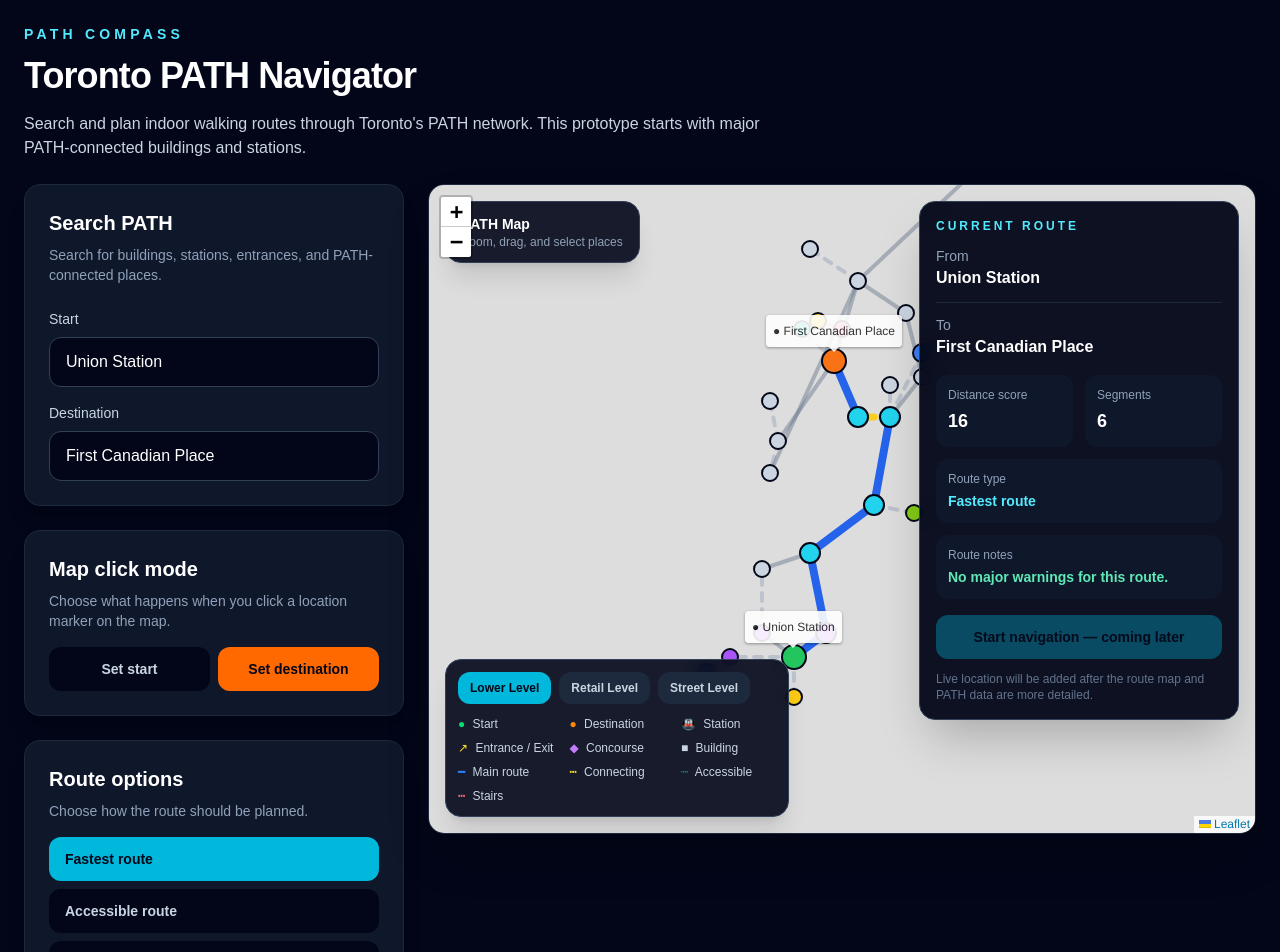
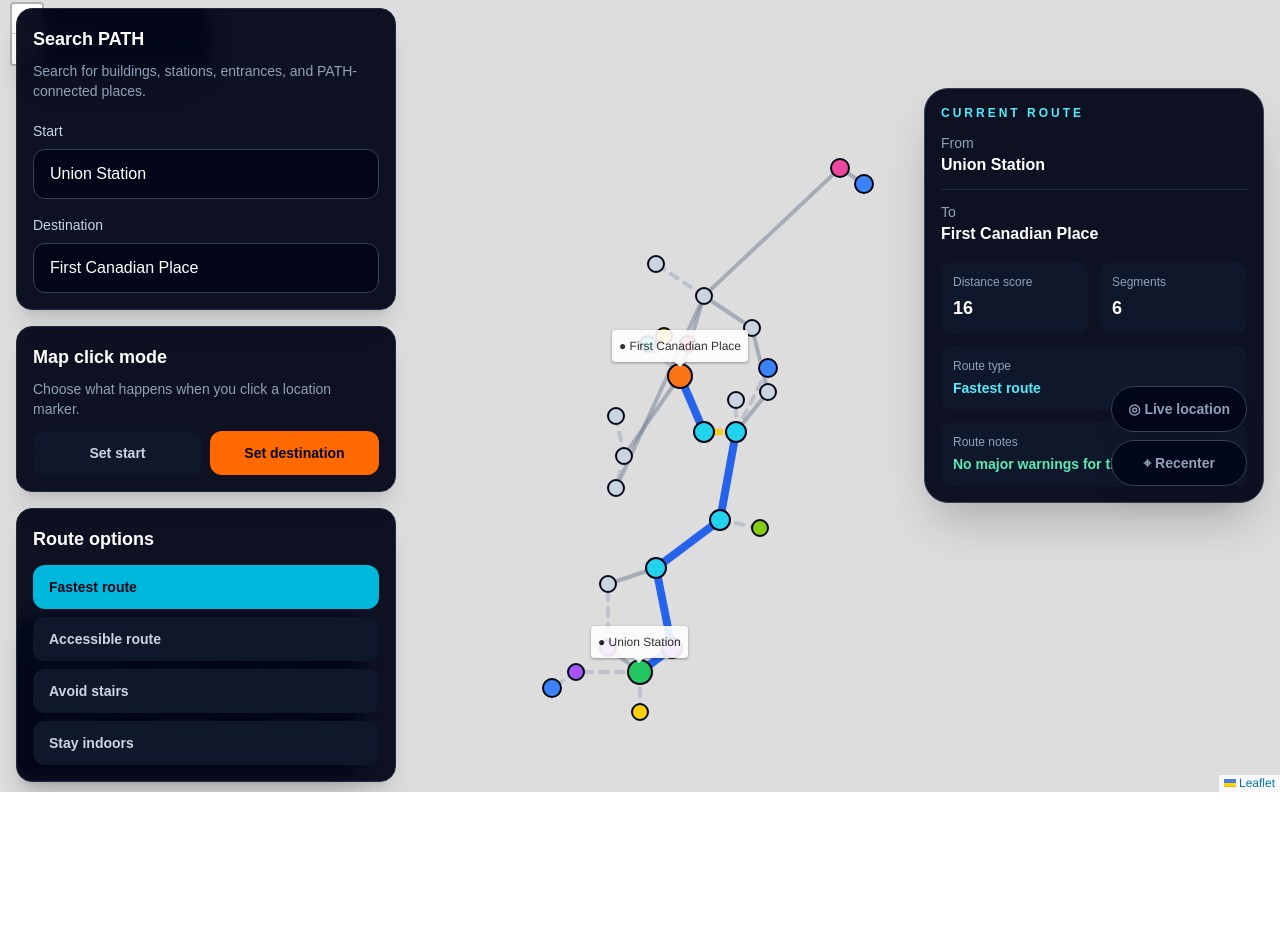
Before and after one commit to rcordi/path-compass, a Next.js app: page / in a window 1280 px wide. Shown: the part 8-960 px from the top of the page. After the commit the page ends 800 px from the top, so only its background shows below. Built offline with nearby package versions, Linux system fonts and the light colour scheme.

Commit message:
Redesign layout as full screen map with overlays

```diff
--- a/src/app/page.tsx
+++ b/src/app/page.tsx
@@ -13,12 +13,14 @@
   {
     ssr: false,
     loading: () => (
-      <div className="flex h-[650px] items-center justify-center rounded-2xl border border-slate-800 bg-slate-950 text-slate-300">
+      <div className="flex h-screen w-screen items-center justify-center bg-slate-950 text-slate-300">
         Loading map...
       </div>
     ),
   }
 );
+
+
 
 export default function Home() {
   const [startId, setStartId] = useState("union-station");
@@ -29,48 +31,59 @@
   const [routePreference, setRoutePreference] = useState<RoutePreference>("fastest");
 
   const route = findRoute(startId, endId, nodes, edges, routePreference);
+  const [fitRouteTrigger, setFitRouteTrigger] = useState(0);
 
+  function updateRouteSelection(type: "start" | "destination", nodeId: string) {
+    if (type === "start") {
+      setStartId(nodeId);
+    } else {
+      setEndId(nodeId);
+    }
+
+    setFitRouteTrigger((current) => current + 1);
+  }
   return (
-    <main className="min-h-screen bg-slate-950 text-white">
-      <section className="mx-auto flex max-w-7xl flex-col gap-6 px-6 py-8">
-        <div>
-          <p className="text-sm font-semibold uppercase tracking-[0.3em] text-cyan-300">
-            Path Compass
-          </p>
-          <h1 className="mt-3 text-4xl font-bold tracking-tight">
-            Toronto PATH Navigator
-          </h1>
-          <p className="mt-4 max-w-3xl text-slate-300">
-            Search and plan indoor walking routes through Toronto&apos;s PATH
-            network. This prototype starts with major PATH-connected buildings
-            and stations.
-          </p>
+  <main className="relative h-screen w-screen overflow-hidden bg-slate-950 text-white">
+    <div className="absolute inset-0">
+      <PathMap
+        nodes={nodes}
+        edges={edges}
+        route={route}
+        startId={startId}
+        endId={endId}
+        routePreference={routePreference}
+        fitRouteTrigger={fitRouteTrigger}
+        onSelectNode={(nodeId: string) => {
+          updateRouteSelection(mapClickMode, nodeId);
+        }}
+      />
     </div>
 
-        <div className="grid gap-6 lg:grid-cols-[380px_1fr]">
-          <aside className="space-y-6">
+    <div className="absolute left-4 top-4 z-[1100] w-[380px] space-y-4">
       <SearchPanel
         nodes={nodes}
         startId={startId}
         endId={endId}
-                onStartChange={setStartId}
-                onEndChange={setEndId}
+        onStartChange={(nodeId: string) => updateRouteSelection("start", nodeId)}
+        onEndChange={(nodeId: string) =>
+          updateRouteSelection("destination", nodeId)
+        }
       />
 
-          <div className="rounded-2xl border border-slate-800 bg-slate-900 p-6 shadow-xl">
-            <h2 className="text-xl font-semibold">Map click mode</h2>
+      <div className="rounded-2xl border border-slate-800 bg-slate-950/95 p-4 shadow-xl backdrop-blur">
+        <h2 className="text-lg font-semibold">Map click mode</h2>
         <p className="mt-2 text-sm text-slate-400">
-              Choose what happens when you click a location marker on the map.
+          Choose what happens when you click a location marker.
         </p>
 
-            <div className="mt-4 grid grid-cols-2 gap-2">
+        <div className="mt-3 grid grid-cols-2 gap-2">
           <button
             type="button"
             onClick={() => setMapClickMode("start")}
             className={`rounded-xl px-4 py-3 text-sm font-semibold transition ${
               mapClickMode === "start"
                 ? "bg-green-500 text-slate-950"
-                    : "bg-slate-950 text-slate-300 hover:bg-slate-800"
+                : "bg-slate-900 text-slate-300 hover:bg-slate-800"
             }`}
           >
             Set start
@@ -82,20 +95,18 @@
             className={`rounded-xl px-4 py-3 text-sm font-semibold transition ${
               mapClickMode === "destination"
                 ? "bg-orange-500 text-slate-950"
-                    : "bg-slate-950 text-slate-300 hover:bg-slate-800"
+                : "bg-slate-900 text-slate-300 hover:bg-slate-800"
             }`}
           >
             Set destination
           </button>
         </div>
       </div>
-          <div className="rounded-2xl border border-slate-800 bg-slate-900 p-6 shadow-xl">
-          <h2 className="text-xl font-semibold">Route options</h2>
-          <p className="mt-2 text-sm text-slate-400">
-            Choose how the route should be planned.
-          </p>
 
-          <div className="mt-4 grid gap-2">
+      <div className="rounded-2xl border border-slate-800 bg-slate-950/95 p-4 shadow-xl backdrop-blur">
+        <h2 className="text-lg font-semibold">Route options</h2>
+
+        <div className="mt-3 grid gap-2">
           {[
             { label: "Fastest route", value: "fastest" },
             { label: "Accessible route", value: "accessible" },
@@ -105,11 +116,14 @@
             <button
               key={option.value}
               type="button"
-                onClick={() => setRoutePreference(option.value as RoutePreference)}
+              onClick={() => {
+                setRoutePreference(option.value as RoutePreference);
+                setFitRouteTrigger((current) => current + 1);
+              }}
               className={`rounded-xl px-4 py-3 text-left text-sm font-semibold transition ${
                 routePreference === option.value
                   ? "bg-cyan-500 text-slate-950"
-                    : "bg-slate-950 text-slate-300 hover:bg-slate-800"
+                  : "bg-slate-900 text-slate-300 hover:bg-slate-800"
               }`}
             >
               {option.label}
@@ -117,65 +131,7 @@
           ))}
         </div>
       </div>
-
-            <div className="rounded-2xl border border-slate-800 bg-slate-900 p-6 shadow-xl">
-              <h2 className="text-xl font-semibold">Route summary</h2>
-
-              {!route ? (
-                <p className="mt-4 text-red-300">
-                  No route found between those locations yet.
-                </p>
-              ) : route.steps.length === 0 ? (
-                <p className="mt-4 text-slate-300">
-                  You are already at your destination.
-                </p>
-              ) : (
-                <>
-                  <p className="mt-4 text-slate-300">
-                    Distance score:{" "}
-                    <span className="font-semibold text-white">
-                      {route.totalDistance}
-                    </span>
-                  </p>
-
-                  <ol className="mt-4 space-y-3">
-                    {route.steps.map((step, index) => (
-                      <li
-                        key={`${step.from.id}-${step.to.id}`}
-                        className="rounded-xl border border-slate-800 bg-slate-950 p-3"
-                      >
-                        <p className="text-xs font-semibold text-cyan-300">
-                          Step {index + 1}
-                        </p>
-                        <p className="mt-1 text-sm font-medium">
-                          {step.from.name} → {step.to.name}
-                        </p>
-                      </li>
-                    ))}
-                  </ol>
-                </>
-              )}
     </div>
-          </aside>
-
-          <PathMap
-            nodes={nodes}
-            edges={edges}
-            route={route}
-            startId={startId}
-            endId={endId}
-            routePreference={routePreference}
-            onSelectNode={(nodeId) => {
-              if (mapClickMode === "start") {
-                setStartId(nodeId);
-                return;
-              }
-
-              setEndId(nodeId);
-            }}
-          />
-        </div>
-      </section>
   </main>
 );
 }
--- a/src/components/PathMap.tsx
+++ b/src/components/PathMap.tsx
@@ -1,6 +1,6 @@
 "use client";
 
-import { useEffect, useState } from "react";
+import { useEffect, useRef, useState } from "react";
 import {
   CircleMarker,
   MapContainer,
@@ -25,6 +25,7 @@
   startId: string;
   endId: string;
   routePreference: RoutePreference;
+  fitRouteTrigger: number;
   onSelectNode?: (nodeId: string) => void;
 };
 
@@ -191,10 +192,23 @@
   );
 }
 
-function FitMapToRoute({ route }: { route: RouteResult | null }) {
+function FitMapToRoute({
+  route,
+  fitRouteTrigger,
+}: {
+  route: RouteResult | null;
+  fitRouteTrigger: number;
+}) {
   const map = useMap();
+  const previousTriggerRef = useRef(fitRouteTrigger);
 
   useEffect(() => {
+    if (previousTriggerRef.current === fitRouteTrigger) {
+      return;
+    }
+
+    previousTriggerRef.current = fitRouteTrigger;
+
     if (!route || route.steps.length === 0) {
       return;
     }
@@ -213,10 +227,10 @@
     const bounds = latLngBounds(routePositions);
 
     map.fitBounds(bounds, {
-      padding: [60, 60],
+      padding: [90, 90],
       maxZoom: 5,
     });
-  }, [map, route]);
+  }, [fitRouteTrigger, map, route]);
 
   return null;
 }
@@ -228,6 +242,7 @@
   startId,
   endId,
   routePreference,
+  fitRouteTrigger,
   onSelectNode,
 }: PathMapProps) {
   const nodeMap = new Map(nodes.map((node) => [node.id, node]));
@@ -296,12 +311,14 @@
   };
 
   return (
-    <div className="relative h-[650px] overflow-hidden rounded-2xl border border-slate-800 bg-slate-950 shadow-2xl">
+    <div className="relative h-screen w-full overflow-hidden bg-slate-950">
       <div className="absolute left-4 top-4 z-[1000] rounded-2xl border border-slate-700 bg-slate-950/90 px-4 py-3 shadow-xl backdrop-blur">
         <p className="text-sm font-semibold text-white">PATH Map</p>
         <p className="text-xs text-slate-400">Zoom, drag, and select places</p>
       </div>
-      <div className="absolute right-4 top-4 z-[1000] w-[320px] rounded-2xl border border-slate-700 bg-slate-950/95 p-4 shadow-2xl backdrop-blur">
+
+  {/* Route Card */}
+  <div className="absolute right-4 top-24 z-[1000] w-[340px] rounded-3xl border border-slate-700 bg-slate-950/95 p-4 shadow-2xl backdrop-blur">
   <p className="text-xs font-semibold uppercase tracking-[0.25em] text-cyan-300">
     Current route
   </p>
@@ -367,18 +384,26 @@
     )}
   </div>
 
+   <div className="absolute right-4 bottom-4 z-[1000] flex flex-col gap-2">
   <button
     type="button"
     disabled
-    className="mt-4 w-full rounded-xl bg-cyan-500/50 px-4 py-3 text-sm font-bold text-slate-950 opacity-70"
+    className="rounded-full border border-slate-700 bg-slate-950/95 px-4 py-3 text-sm font-semibold text-slate-400 shadow-xl backdrop-blur"
+    title="Live location will be added later"
   >
-    Start navigation — coming later
+    ◎ Live location
   </button>
 
-  <p className="mt-3 text-xs text-slate-500">
-    Live location will be added after the route map and PATH data are more
-    detailed.
-  </p>
+  <button
+    type="button"
+    disabled
+    className="rounded-full border border-slate-700 bg-slate-950/95 px-4 py-3 text-sm font-semibold text-slate-400 shadow-xl backdrop-blur"
+    title="Recenter will be added as a manual control later"
+  >
+    ⌖ Recenter
+  </button>
+</div>
+
 </div>
       <div className="absolute bottom-4 left-4 z-[1000] max-w-[520px] rounded-2xl border border-slate-700 bg-slate-950/90 p-3 shadow-xl backdrop-blur">
         <div className="flex flex-wrap gap-2">
@@ -439,10 +464,6 @@
       <MapContainer
         key="path-compass-map"
         crs={CRS.Simple}
-        bounds={[
-          [0, 0],
-          [100, 100],
-        ]}
         maxBounds={[
           [-20, -20],
           [120, 120],
@@ -454,7 +475,7 @@
         scrollWheelZoom
         className="h-full w-full bg-slate-950"
       >
-        <FitMapToRoute route={route} />
+        <FitMapToRoute route={route} fitRouteTrigger={fitRouteTrigger} />
 
         {/* All PATH connections */}
         {visibleEdges.map((edge) => {
--- a/src/components/SearchPanel.tsx
+++ b/src/components/SearchPanel.tsx
@@ -26,11 +26,13 @@
   selectedId,
   onSelect,
 }: SearchBoxProps) {
-  const selectedNode = nodes.find((node) => node.id === selectedId);
-  const [query, setQuery] = useState(selectedNode?.name ?? "");
+  const [query, setQuery] = useState("");
   const [isOpen, setIsOpen] = useState(false);
 
-  useEffect(() => { setQuery(selectedNode?.name ?? ""); }, [selectedNode]);
+  useEffect(() => {
+    const selectedNode = nodes.find((node) => node.id === selectedId);
+    setQuery(selectedNode?.name ?? "");
+  }, [nodes, selectedId]);
 
   const results = useMemo(() => {
     const searchText = query.trim().toLowerCase();
@@ -54,6 +56,12 @@
       })
       .slice(0, 6);
   }, [nodes, query]);
+
+  function handleSelect(node: PathNode) {
+    onSelect(node.id);
+    setQuery(node.name);
+    setIsOpen(false);
+  }
 
   return (
     <div className="relative">
@@ -83,11 +91,7 @@
               <button
                 key={node.id}
                 type="button"
-                onClick={() => {
-                  onSelect(node.id);
-                  setQuery(node.name);
-                  setIsOpen(false);
-                }}
+                onClick={() => handleSelect(node)}
                 className="block w-full border-b border-slate-800 px-4 py-3 text-left last:border-b-0 hover:bg-slate-900"
               >
                 <p className="font-medium text-white">{node.name}</p>
@@ -111,13 +115,13 @@
   onEndChange,
 }: SearchPanelProps) {
   return (
-    <div className="rounded-2xl border border-slate-800 bg-slate-900 p-6 shadow-xl">
-      <h2 className="text-xl font-semibold">Search PATH</h2>
+    <div className="rounded-2xl border border-slate-800 bg-slate-950/95 p-4 shadow-xl backdrop-blur">
+      <h2 className="text-lg font-semibold">Search PATH</h2>
       <p className="mt-2 text-sm text-slate-400">
         Search for buildings, stations, entrances, and PATH-connected places.
       </p>
 
-      <div className="mt-6 grid gap-4">
+      <div className="mt-5 grid gap-4">
         <SearchBox
           label="Start"
           placeholder="Search starting point..."
```
Lines whose indentation alone changed are shown as unchanged.
